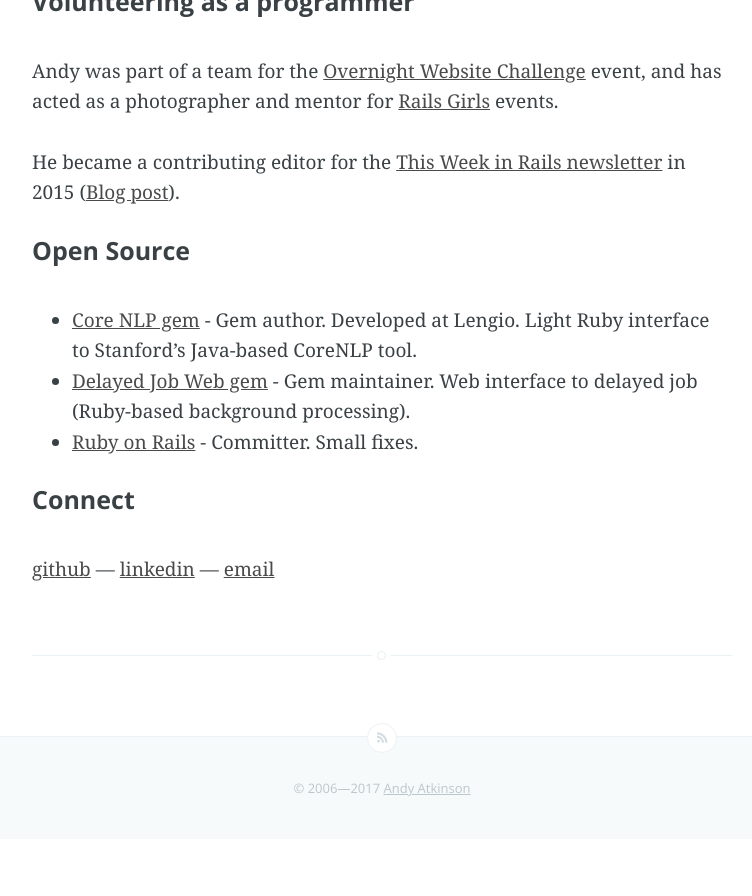
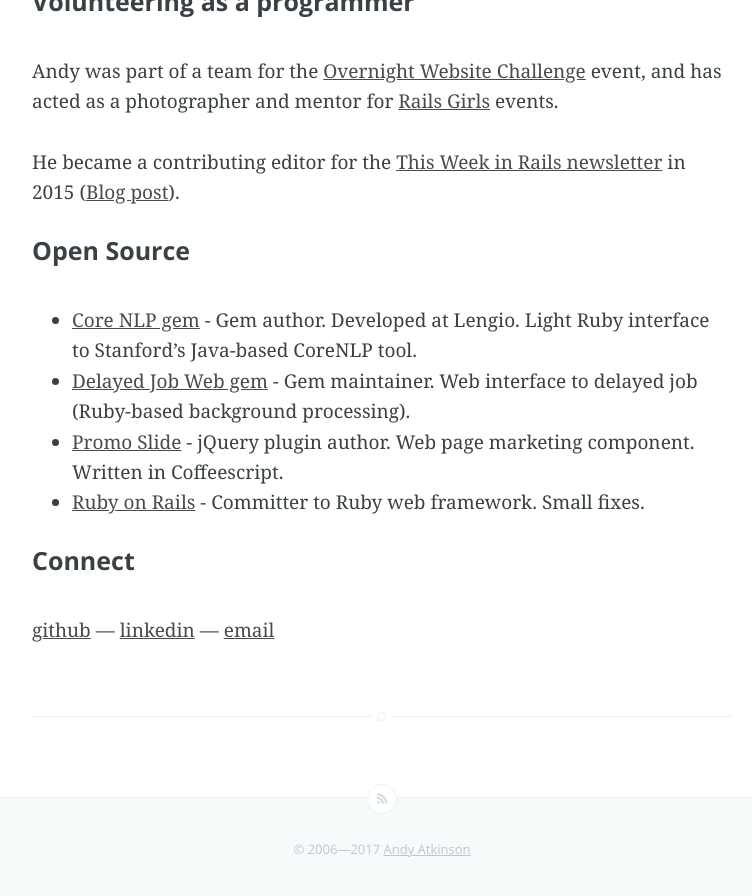
Before and after one commit to andyatkinson/blog, a Jekyll site: the page built from about/index.md, in a window 1280 px wide and 900 px high, scrolled down 1142 px. Shown: the top 896 px of the window, without its empty margins (258-1010 px from the left). Built offline with Jekyll 4.4.1, drawn with Linux system fonts in a browser that asks for light colours; Markdown is read by kramdown in place of the engine named in the settings; before the commit the page ends 1981 px from its top, so only the background shows below that; some of the changed text lies outside the part shown.

Commit message:
More updates

```diff
--- a/_layouts/post.html
+++ b/_layouts/post.html
@@ -51,7 +51,7 @@
                     	<h4> {{ site.author }} </h4>
                     	<!-- Author Bio -->
                       <div>
-                        <p>Andy is a senior engineer specializing in Ruby on Rails web development. <a href="{{ site.url }}/about">Learn More</a></p>
+                        <p><a href="{{ site.url }}/about">Learn More</a></p>
                       </div>
                     </article>
                 </section>
--- a/about/index.md
+++ b/about/index.md
@@ -4,7 +4,7 @@
 projects: 'projects'
 ---
 
-Andy is a full-stack software engineer with over 10 years of experience.
+Andy is a full-stack web software engineer, with over 10 years of experience.
 
 He identifies with the label of "product-focused engineer", and has received positive feedback for his communication skills, attention to detail, and business savvy.
 
@@ -35,7 +35,8 @@
 
  * [Core NLP gem](https://github.com/lengio/corenlp) - Gem author. Developed at Lengio. Light Ruby interface to Stanford's Java-based CoreNLP tool.
  * [Delayed Job Web gem](https://github.com/ejschmitt/delayed_job_web) - Gem maintainer. Web interface to delayed job (Ruby-based background processing).
- * [Ruby on Rails](http://contributors.rubyonrails.org/contributors/andy-atkinson/commits) - Committer. Small fixes.
+ * [Promo Slide](https://github.com/andyatkinson/promoSlide) - jQuery plugin author. Web page marketing component. Written in Coffeescript.
+ * [Ruby on Rails](http://contributors.rubyonrails.org/contributors/andy-atkinson/commits) - Committer to Ruby web framework. Small fixes.
 
 ##### Connect
 
```
